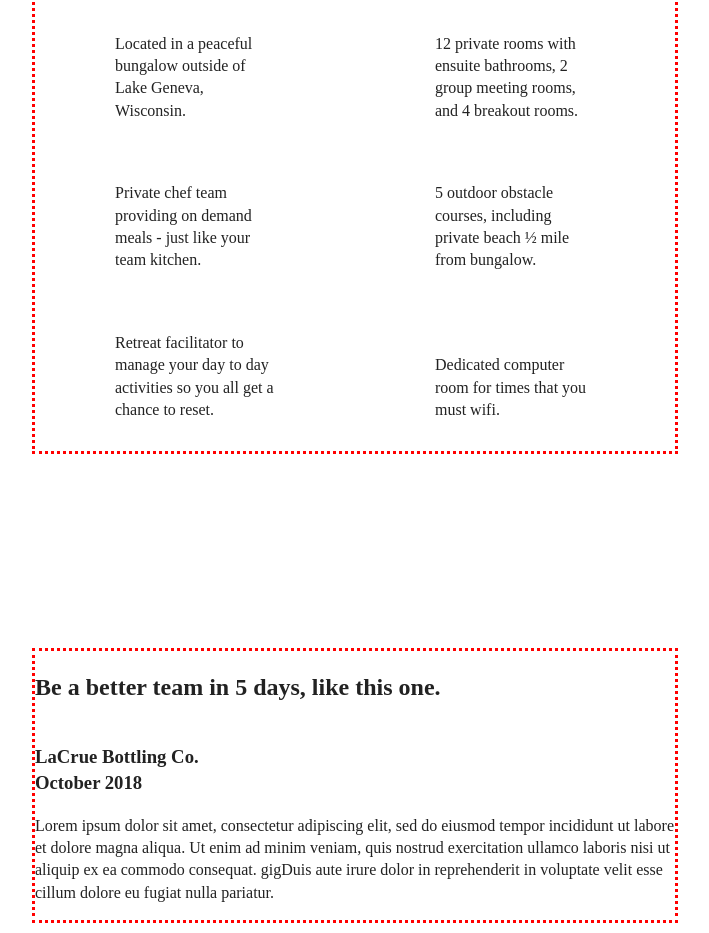
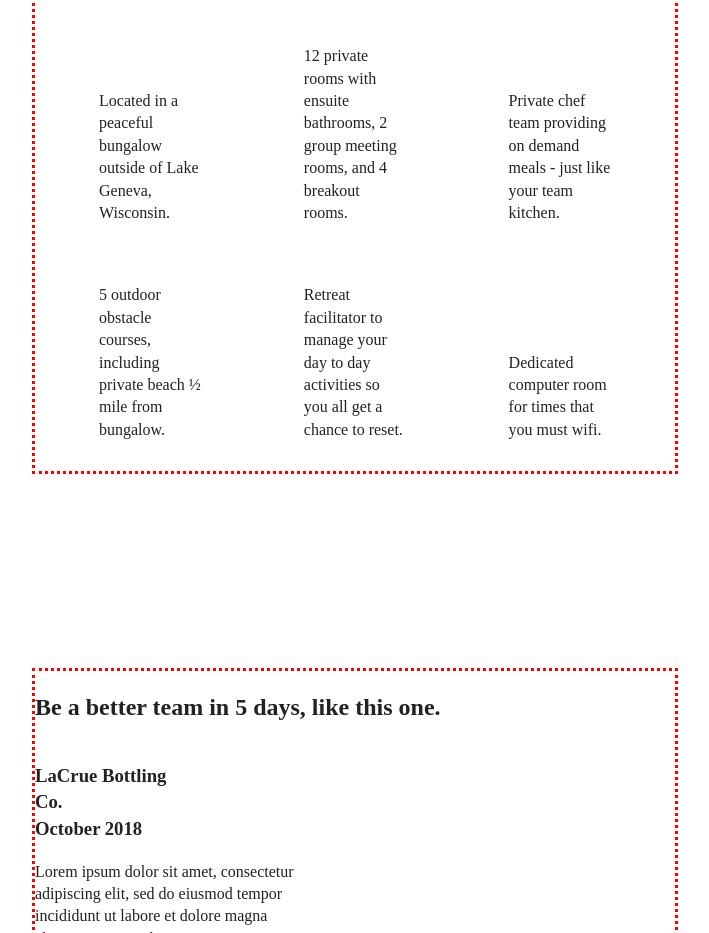
Before and after one commit to aishavon/Responsive-Website-Project-, a website built with webpack: page index.html in a window 1280 px wide. Shown: the part 893-1826 px from the top of the page, without its empty margins (285-994 px from the left). Built offline with nearby package versions, Linux system fonts and the light colour scheme; files whose address does not match are found by name.

Commit message:
desktop breakpoint completed

```diff
--- a/css/style.css
+++ b/css/style.css
@@ -426,23 +426,27 @@ footer .copyright {
 }
 
 
-@media only scrren and (min-width: 1200px) {
+@media only screen and (min-width: 1200px) {
   /* Desktop styles here */
 
   .content-wrapper {
   width: 960px;
 }
 
+/* Header */
+
   header {
   padding: 15px 0;
 }
 
   /* Hero */
+
 .hero-area h1 {
   width: 80%;
 }
 
 /* Aside */
+
   aside .content-wrapper {
     justify-content: space-around;
   }
@@ -452,40 +456,33 @@ aside .content-wrapper .form {
   width: 30%;
 }
 
+/*  Features */
 
-
-/*  Features */
 .features h2 {
   width: 90%;
 }
 
 .features article {
-  flex-basis: 33%;
+  flex-basis: 32%;
 }
+/*  Reviews */
 
-
-/*  Reviews */
 .reviews article div {
-  width: 42%;
+  width: 41%;
 }
 
 /*  About Page  */
+
   .mission h2,
   .contact-section .content-wrapper h2 {
     width: 95%;
   }
 
 /*  FAQ Page */
+
   .faq h2 {
     width: 100%;
   }
-
-
-
-
-
-
-
 
 }
 
```
